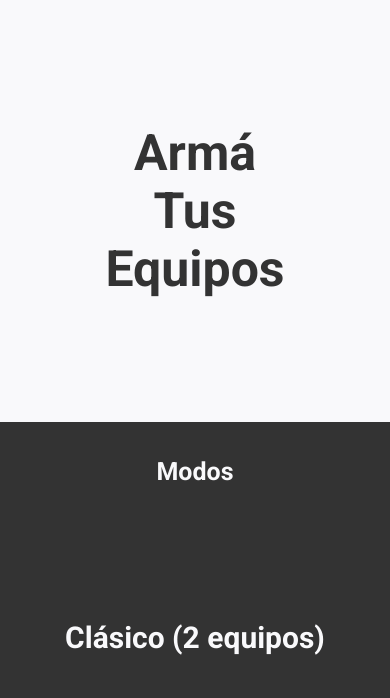
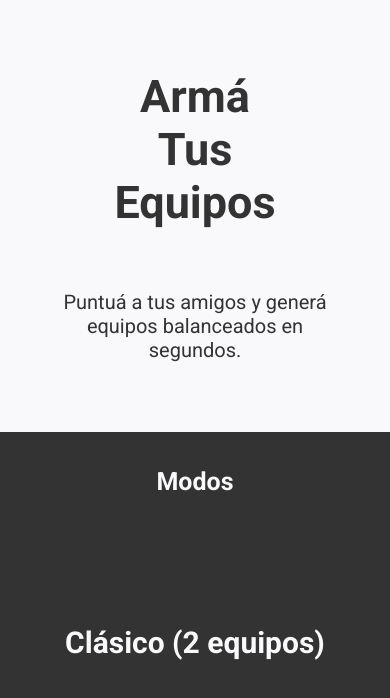
Before and after one commit to gast0nestevez/armadorDeEquipos, a React (Vite) app: page / in a window 390 px wide. Shown: the top 698 px of the page. Built offline with nearby package versions, Linux system fonts and the light colour scheme.

Commit message:
Display description on mobile

```diff
--- a/src/css/home.css
+++ b/src/css/home.css
@@ -105,17 +105,19 @@ a:hover {
   .title-and-desc {
     display: flex;
     flex-direction: column;
-    justify-content: center;
+    justify-content: space-evenly;
     width: 100%;
     height: 50%;
+    margin: 10px 0;
   }
 
   .title-and-desc h1 {
-    font-size: 50px;
+    font-size: 45px;
+    margin: 0;
   }
 
   .title-and-desc p {
-    display: none;
+    font-size: 20px;
   }
 
   nav {
```
